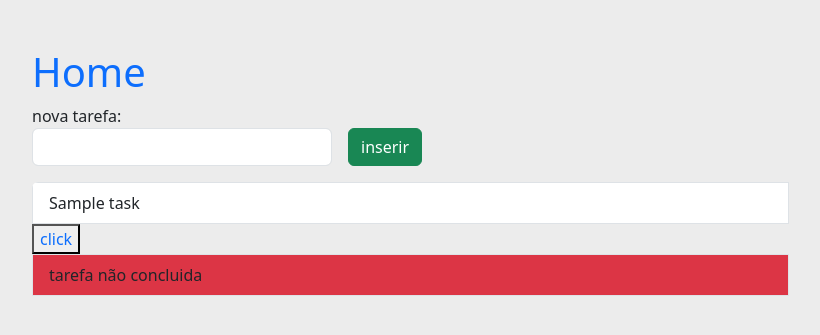
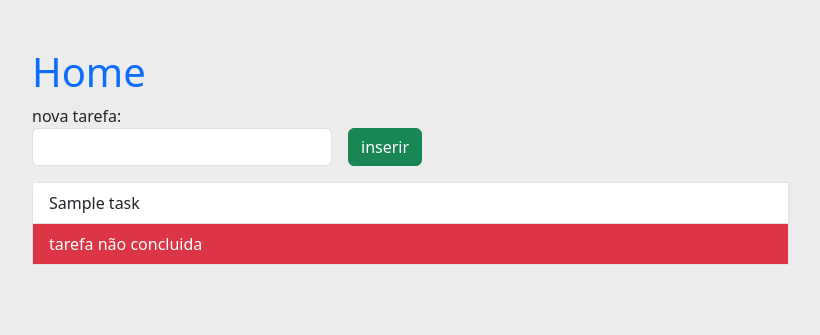
Before and after one commit to geraldo-dev/to-do-list, a Django app: page /tasks/ in a window 1280 px wide. Shown: the top 335 px of the page, without its empty margins (50-870 px from the left). Run offline with Django 5.2, Linux system fonts and the light colour scheme; tables that the repository leaves empty hold one stand-in row (values such as "Sample post").

Commit message:
styling index template

```diff
--- a/tasks/templates/tasks/index.html
+++ b/tasks/templates/tasks/index.html
@@ -25,15 +25,20 @@
                 <a href="{% url 'detail' task.task_id  %}" class="list-group-item list-group-item-action">
                     {{ task.name_task }}
                 </a>
-                <button>
-                    <a href="{% url 'activer' task.task_id  %}" >
-                        click
+
+                {% if task.is_activer == True %}
+                <p class="list-group-item bg-danger" >
+
+                    <a class="text-white" href="{% url 'activer' task.task_id  %}" >
+                        tarefa não concluida
                     </a>
-                </button>
-                {% if task.is_activer == True %}
-                <p class="list-group-item bg-danger" >tarefa não concluida</p>
+                </p>
                 {% else %}
-                <p class="list-group-item bg-success" >concluida</p>
+                <p class="list-group-item bg-success" >
+                    <a class="text-white" href="{% url 'activer' task.task_id  %}" >
+                        concluida
+                    </a>
+                </p>
                 {% endif %}
                 {% endfor %}
             </div>
```
